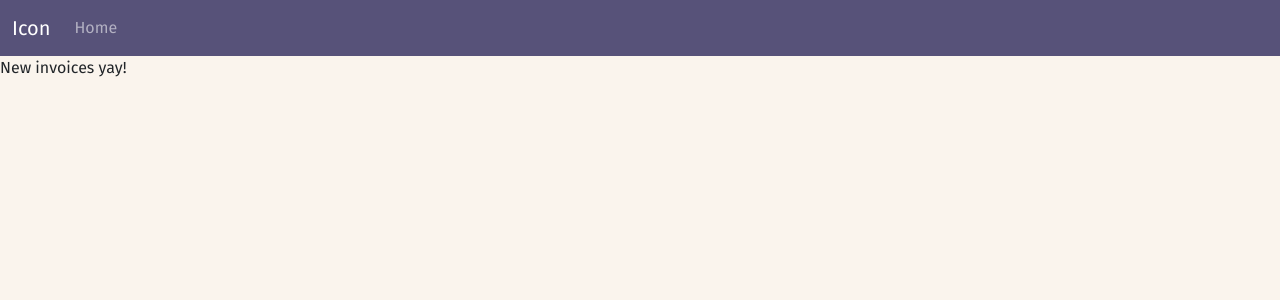
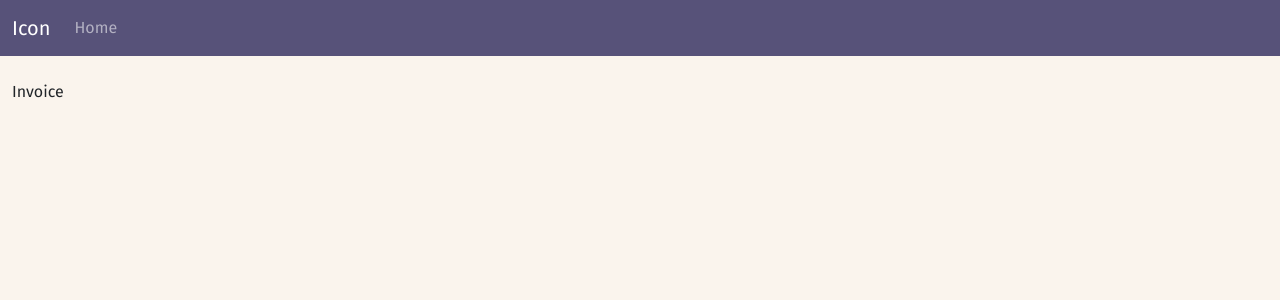
Before and after one commit to aruZeta/invoicerapp, a React (Create React App) app: page /invoices/new in a window 1280 px wide. Shown: the top 300 px of the page. Built offline with nearby package versions, Linux system fonts and the light colour scheme.

Commit message:
[add] Minimal new invoice page

```diff
--- /dev/null
+++ b/src/Routes/Invoices/New/Container/Container.jsx
@@ -0,0 +1,19 @@
+import { Col, Container, Row } from 'react-bootstrap';
+
+const NewInvoice = () => {
+    return (
+        <Col className="mb-4"><p>Invoice</p></Col>
+    );
+};
+
+const MyContainer = () => {
+    return (
+        <Container fluid className="flex-fill">
+            <Row xs={1} className="mt-4">
+                <NewInvoice />
+            </Row>
+        </Container>
+    );
+};
+
+export default MyContainer;
--- /dev/null
+++ b/src/Routes/Invoices/New/New.jsx
@@ -0,0 +1,11 @@
+import MyContainer from "./Container/Container";
+
+const New = () => {
+    return (
+        <>
+            <MyContainer />
+        </>
+    );
+};
+
+export default New;
--- a/src/Routes/Routes.jsx
+++ b/src/Routes/Routes.jsx
@@ -1,12 +1,13 @@
 import { Route, Routes } from 'react-router-dom';
 
 import Home from './Home/Home';
+import New from './Invoices/New/New';
 
 const MyRoutes = () => {
     return (
         <Routes>
             <Route exact path="/" element={<Home />} />
-            <Route exact path="/invoices/new" element={<p>New invoices yay!</p>} />
+            <Route exact path="/invoices/new" element={<New />} />
         </Routes>
     );
 };
```
